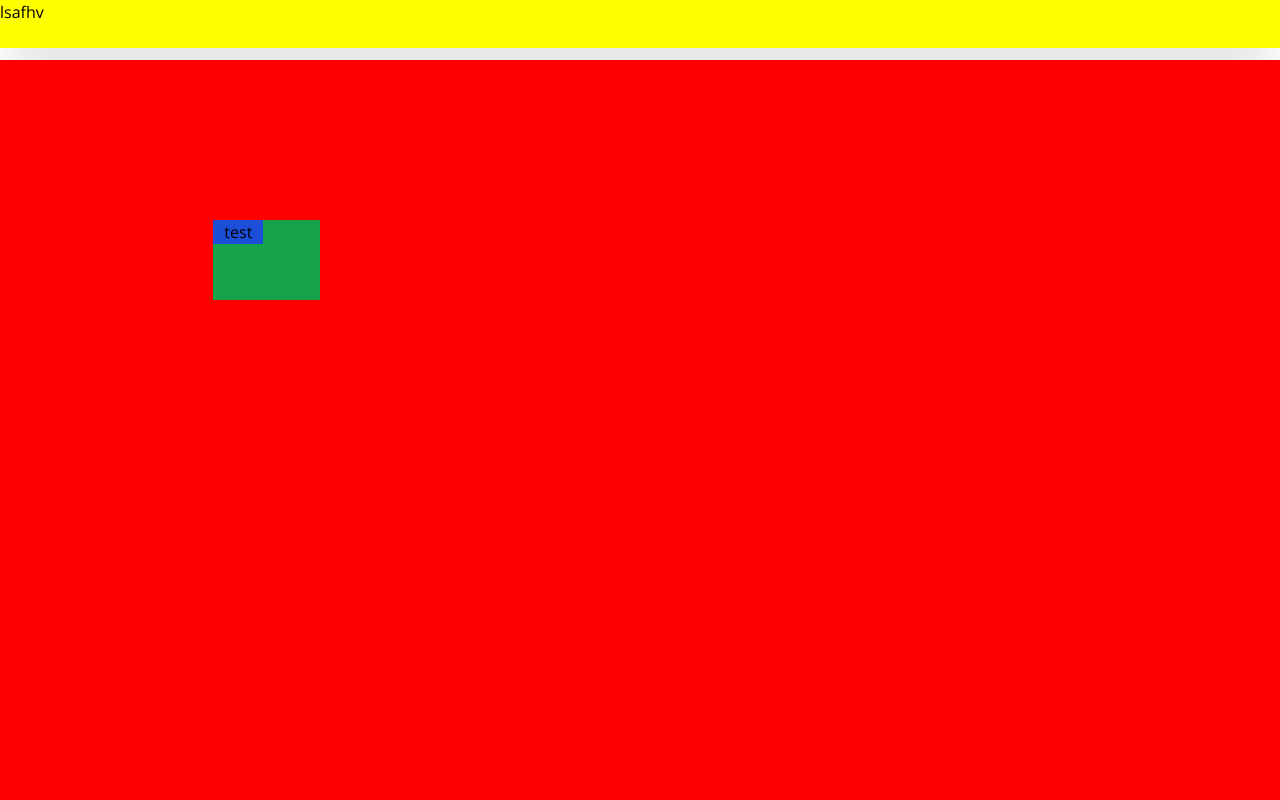
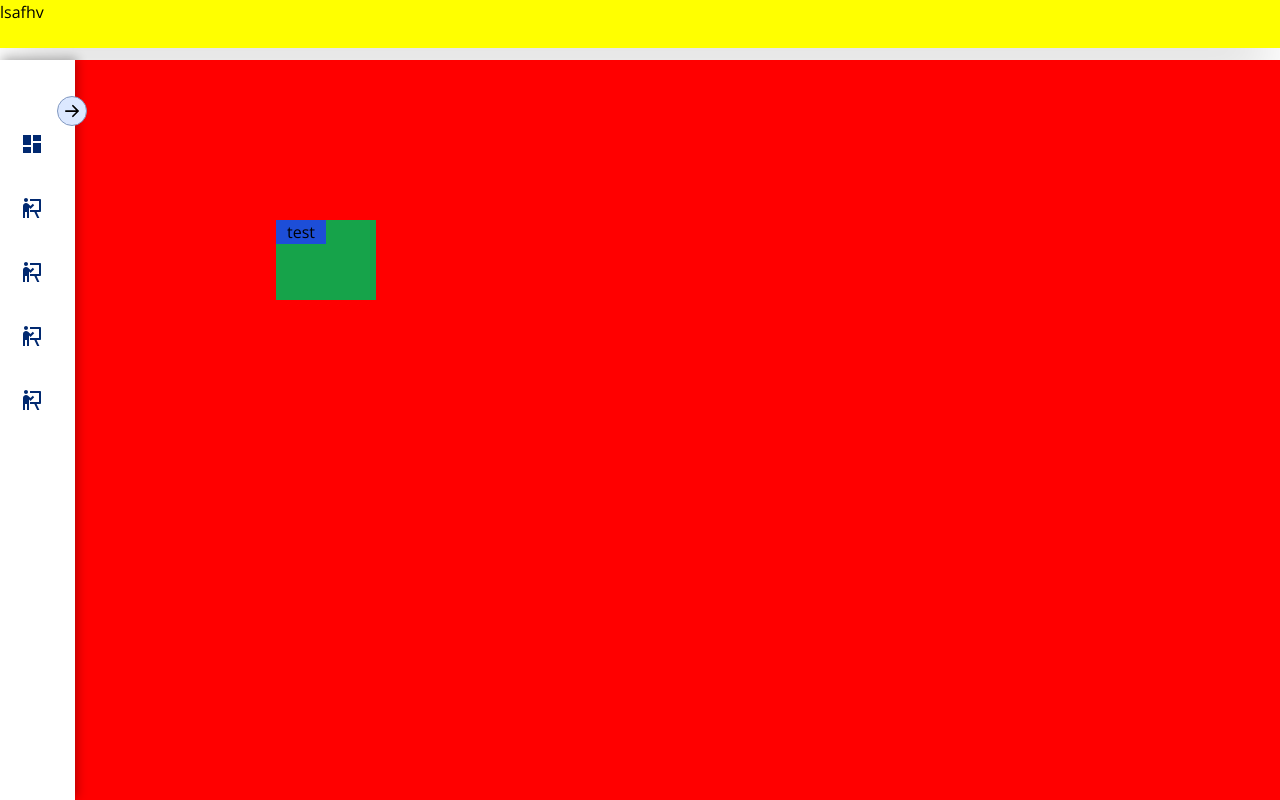
Before and after one commit to eQuor/eQuor-frontend-web, a Next.js app: page / in a window 1280 px wide. Built offline with nearby package versions, Linux system fonts and the light colour scheme.

Commit message:
Update layout.js

```diff
--- a/app/layout.js
+++ b/app/layout.js
@@ -5,7 +5,7 @@ import { useState } from 'react'
 import { BsArrowLeftShort } from 'react-icons/bs'
 
 const RootLayout = ({ children }) => {
-  const isUserLoggedIn = false
+  const isUserLoggedIn = true
 
   const [open, setOpen] = useState(false)
   return (
```
